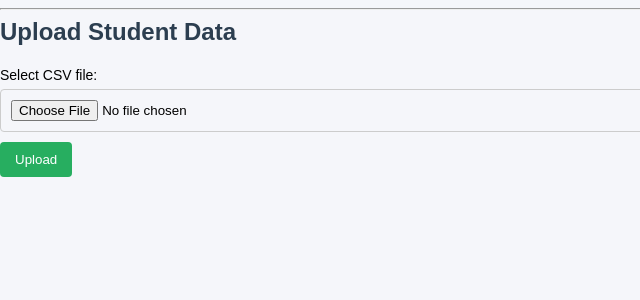
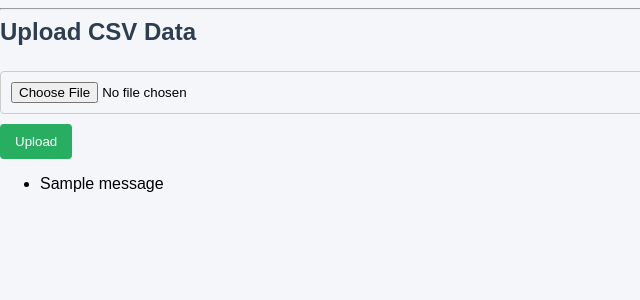
Before and after one commit to anilram4-cyber/iti-gondia-portal, a Flask app: page /upload in a window 1320 px wide; the page is wider, and only the part inside the window is pictured. Shown: the part 38-338 px from the top of that part, without its empty margins (0-640 px from the left). Run offline with Flask 3, Linux system fonts and the light colour scheme; tables that the repository leaves empty hold one stand-in row (values such as "Sample post"); one stand-in notice (Sample message) is shown.

Commit message:
Update upload.html

```diff
--- a/templates/upload.html
+++ b/templates/upload.html
@@ -1,36 +1,17 @@
 {% extends "layout.html" %}
 {% block content %}
-<h2>Upload Student Data</h2>
-
-<form method="post" action="{{ url_for('upload') }}" enctype="multipart/form-data">
-    <label for="file">Select CSV file:</label>
-    <input type="file" name="file" id="file" accept=".csv" required>
-    <button type="submit">Upload</button>
+<h2>Upload CSV Data</h2>
+<form method="post" enctype="multipart/form-data">
+  <input type="file" name="file" required>
+  <button type="submit">Upload</button>
 </form>
-
-{% if message %}
-<p style="color:green;">{{ message }}</p>
-{% endif %}
-
-{% if error %}
-<p style="color:red;">{{ error }}</p>
-{% endif %}
-
-{% if students %}
-<h3>Preview of Uploaded Data</h3>
-<table border="1">
-    <tr>
-        {% for col in students[0].keys() %}
-        <th>{{ col }}</th>
-        {% endfor %}
-    </tr>
-    {% for row in students %}
-    <tr>
-        {% for col in row.values() %}
-        <td>{{ col }}</td>
-        {% endfor %}
-    </tr>
-    {% endfor %}
-</table>
-{% endif %}
+{% with messages = get_flashed_messages() %}
+  {% if messages %}
+    <ul>
+      {% for message in messages %}
+        <li>{{ message }}</li>
+      {% endfor %}
+    </ul>
+  {% endif %}
+{% endwith %}
 {% endblock %}
```
